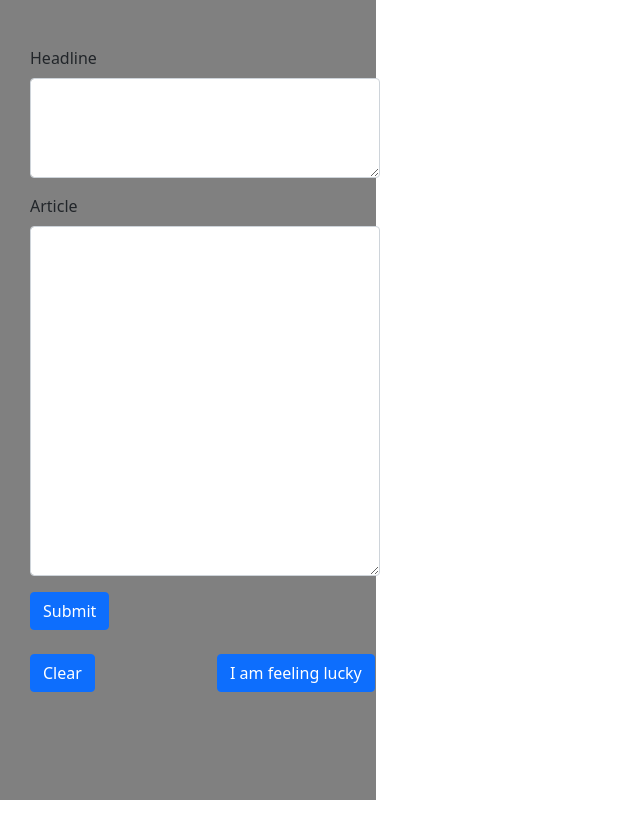
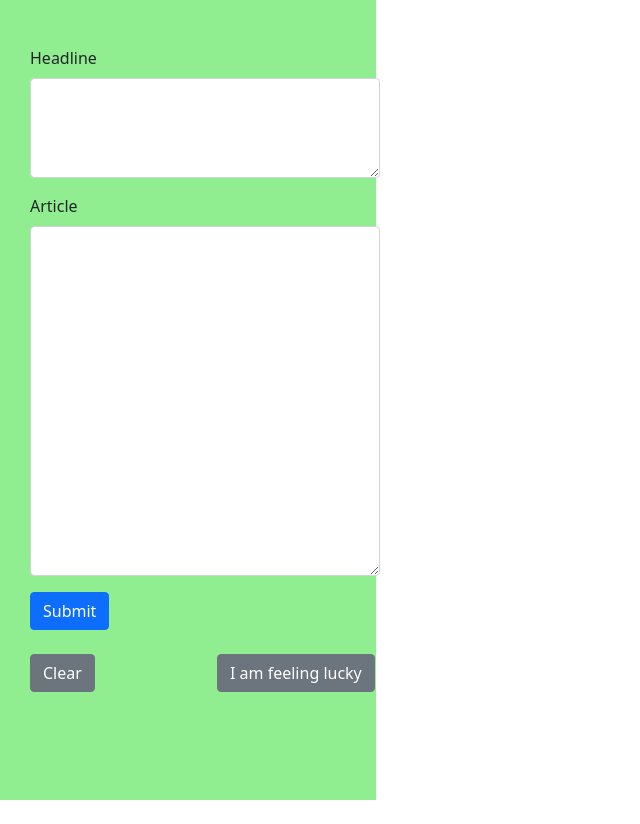
Before and after one commit to vamsidhar-reddy-rajula/news-recommender, a Flask app: page / in a window 1280 px wide. Shown: the whole page, without its empty margins (0-640 px from the left). Run offline with Flask 2, Linux system fonts and the light colour scheme; parts of the project's set-up code (start-up, migrations or seed data) failed here and were passed over.

Commit message:
updated reqs

```diff
--- a/src/api/templates/index.html
+++ b/src/api/templates/index.html
@@ -17,7 +17,7 @@
 
     <div class="container px-0 mx-0">
         <div class="row">
-            <div class="col-4 px-5" style="background-color: grey;">
+            <div class="col-4 px-5" style="background-color: lightgreen;">
                 <div id="form">
                     <form action="http://127.0.0.1:5000/" method="POST">
                         <div class="form-group my-3">
@@ -38,14 +38,14 @@
                         <div class='col'>
                             <form action="http://127.0.0.1:5000/" method="POST">
                                 <input type="hidden" name="btn_identifier" value="clear_values" />
-                                <button type="submit" class="btn btn-primary">Clear</button>
+                                <button type="submit" class="btn btn-secondary">Clear</button>
                                 <!-- <input type="submit" value="submit"> -->
                             </form>
                         </div>
                         <div class='col'>
                             <form action="http://127.0.0.1:5000/" method="POST">
                                 <input type="hidden" name="btn_identifier" value="feeling_lucky" />
-                                <button type="submit" class="btn btn-primary">I am feeling lucky</button>
+                                <button type="submit" class="btn btn-secondary">I am feeling lucky</button>
                                 <!-- <input type="submit" value="submit"> -->
                             </form>
                         </div>
@@ -62,7 +62,8 @@
                             <h5 class="card-title">{{item.article_heading}}</h5>
                             <h6 class="card-subtitle mb-2 text-muted">{{item.similarity_score}}% similar</h6>
                             <p class="card-text">{{item.article_subheading}}</p>
-                            <a href="{{item.article_url}}" class="btn btn-primary" target="_blank">Visit source</a>
+                            <a href="{{item.article_url}}" class="btn btn-outline-primary" target="_blank">Visit
+                                source</a>
                         </div>
                     </div>
                     {% endfor %}
```
Also changed, not shown: requirements.txt (+12 -10 lines), 1 other file.
